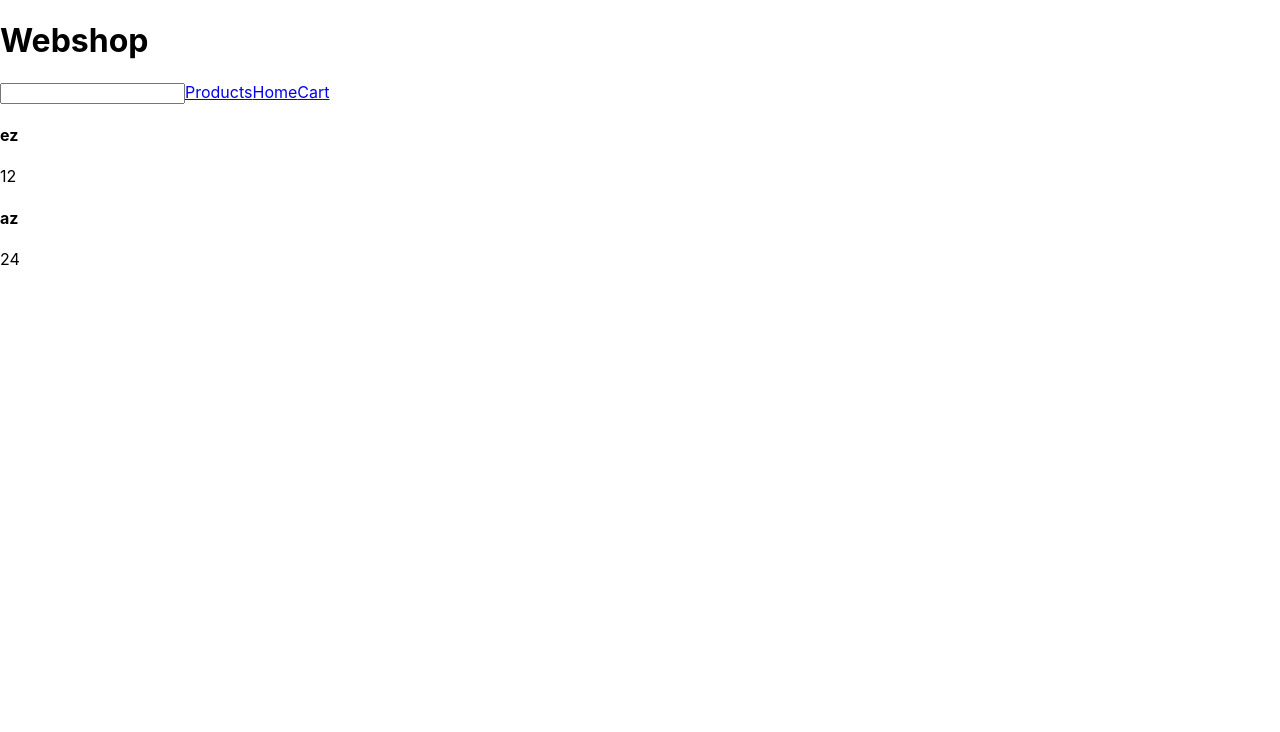
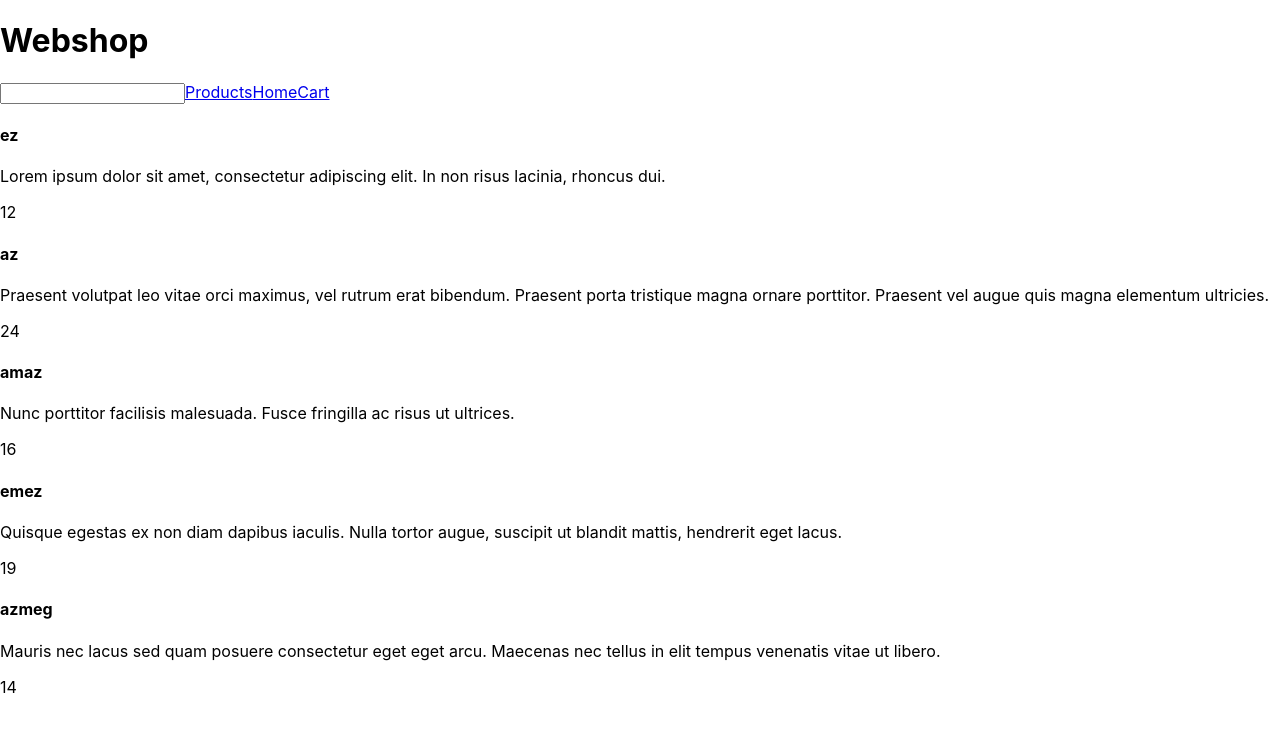
Before and after one commit to arondozsa/webshop, a React (Create React App) app: page /products in a window 1280 px wide. Shown: the top 732 px of the page. Built offline with nearby package versions, Linux system fonts and the light colour scheme.

Commit message:
added products

```diff
--- a/src/Product.js
+++ b/src/Product.js
@@ -1,10 +1,11 @@
 import React from 'react'
 
-export default function Product({name, price}) {
+export default function Product({name, price, description}) {
 
   return (
     <div>
       <h4>{name}</h4>
+      <p>{description}</p>
       <p>{price}</p>
     </div>
   )
--- a/src/Products.js
+++ b/src/Products.js
@@ -1,22 +1,11 @@
 import React from "react";
 import Product from "./Product";
+import products from "./products.json"
 
 export default function Products() {
-  let t = [
-    {
-      name : 'ez',
-      price : 12
-    },
-    {
-      name : 'az',
-      price : 24
-    }
-  ]
-  console.log(t)
+
   return (
-
-
-    t.map((e, i ) =>  <Product key ={i} name = {e.name} price = {e.price} />)
+    products.map((e, i ) =>  <Product key ={i} name = {e.name} price = {e.price} description = {e.description} />)
 
   )
 }
--- /dev/null
+++ b/src/products.json
@@ -0,0 +1,28 @@
+[
+  {
+    "name" : "ez",
+    "price" : 12,
+    "description" : "Lorem ipsum dolor sit amet, consectetur adipiscing elit. In non risus lacinia, rhoncus dui."
+  },
+  {
+    "name" : "az",
+    "price" : 24,
+    "description" : "Praesent volutpat leo vitae orci maximus, vel rutrum erat bibendum. Praesent porta tristique magna ornare porttitor. Praesent vel augue quis magna elementum ultricies."
+  },
+  {
+    "name" : "amaz",
+    "price" : 16,
+    "description" : "Nunc porttitor facilisis malesuada. Fusce fringilla ac risus ut ultrices."
+  },
+  {
+    "name" : "emez",
+    "price" : 19,
+    "description" : "Quisque egestas ex non diam dapibus iaculis. Nulla tortor augue, suscipit ut blandit mattis, hendrerit eget lacus."
+  },
+  {
+    "name" : "azmeg",
+    "price" : 14,
+    "description" : "Mauris nec lacus sed quam posuere consectetur eget eget arcu. Maecenas nec tellus in elit tempus venenatis vitae ut libero."
+  }
+
+]
```
